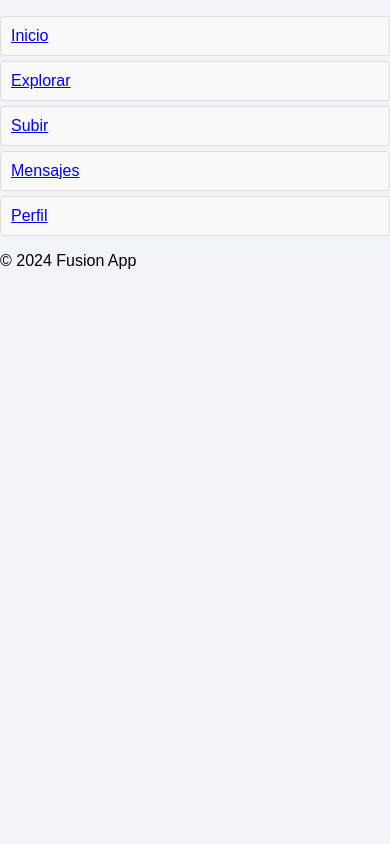
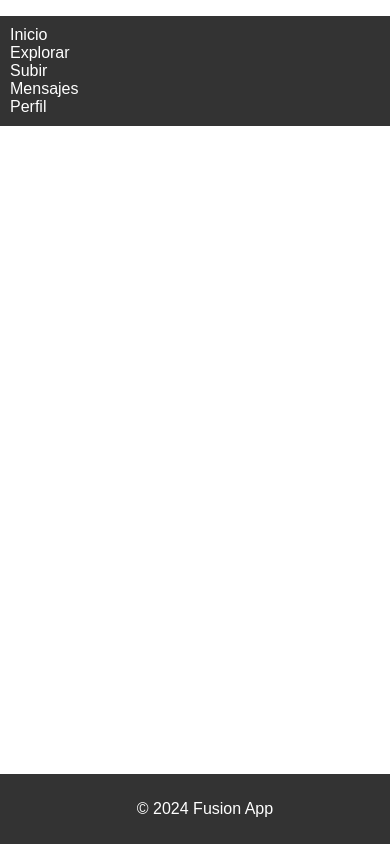
Before and after one commit to Orlando43claro/Hobbies-, a plain HTML site: page index.html in a window 390 px wide. Drawn offline with Linux system fonts and the light colour scheme.

Commit message:
style.css

```diff
--- a/style.css
+++ b/style.css
@@ -1,78 +1,64 @@
+/* General styles */
 body {
+    margin: 0;
     font-family: 'Arial', sans-serif;
-    margin: 0;
-    padding: 0;
-    background-color: #f0f4f8;
 }
 
-.container {
-    max-width: 600px;
-    margin: 0 auto;
-    padding: 20px;
-    background: white;
-    box-shadow: 0 2px 10px rgba(0, 0, 0, 0.1);
-    border-radius: 8px;
+header nav ul {
+    display: flex;
+    justify-content: space-around;
+    background-color: #333;
+    padding: 10px;
 }
 
-h1 {
-    text-align: center;
-    color: #333;
+header nav ul li {
+    list-style: none;
 }
 
-.hobby-input {
-    margin-bottom: 20px;
+header nav ul li a {
+    color: white;
+    text-decoration: none;
 }
 
-input, textarea {
-    width: 100%;
-    padding: 10px;
-    margin: 10px 0;
-    border: 1px solid #ccc;
-    border-radius: 4px;
+#feed {
+    display: grid;
+    grid-template-columns: repeat(auto-fit, minmax(300px, 1fr));
+    gap: 20px;
+    padding: 20px;
 }
 
-textarea {
-    height: 100px;
+.post {
+    border: 1px solid #ddd;
+    padding: 10px;
+    background-color: #fff;
 }
 
-button {
-    width: 100%;
-    padding: 10px;
-    background-color: #28a745;
-    color: white;
-    border: none;
-    border-radius: 4px;
-    cursor: pointer;
+.post img, .post video {
+    max-width: 100%;
+    height: auto;
 }
 
-button:hover {
-    background-color: #218838;
+.post .content {
+    margin-top: 10px;
 }
 
-h2 {
-    margin-top: 40px;
+footer {
+    background-color: #333;
+    color: white;
+    text-align: center;
+    padding: 10px;
+    position: fixed;
+    width: 100%;
+    bottom: 0;
 }
 
-ul {
-    list-style-type: none;
-    padding: 0;
+/* Responsive Design */
+@media (max-width: 768px) {
+    header nav ul {
+        flex-direction: column;
+    }
+
+    #feed {
+        grid-template-columns: 1fr;
+    }
 }
-
-li {
-    background: #f9f9f9;
-    margin: 5px 0;
-    padding: 10px;
-    position: relative;
-    border: 1px solid #ddd;
-    border-radius: 4px;
-}
-
-li button {
-    background-color: #dc3545;
-}
-
-li button:hover {
-    background-color: #c82333;
-    cursor: pointer;
-    color: white;
-}
```
